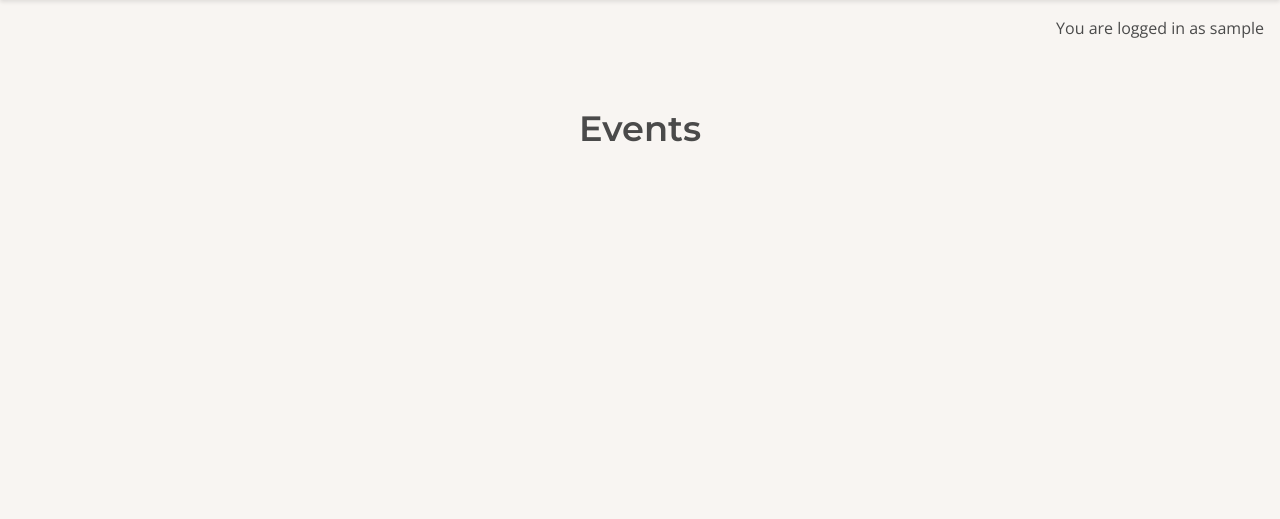
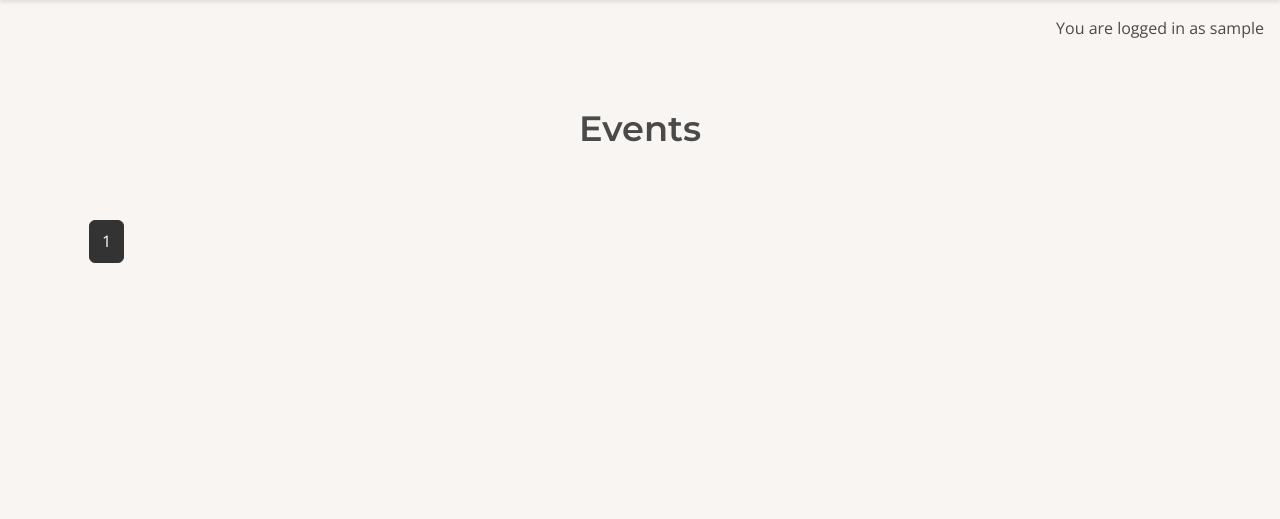
Before and after one commit to LorealCI/eventure, a Django app: page /event/ in a window 1280 px wide. Shown: the part 86-605 px from the top of the page. Run offline with Django 5.2, Linux system fonts and the light colour scheme; the visitor is signed in with stand-in values (Sample User, id 1); data that the repository does not hold is empty; some libraries are stand-ins or nearby versions.

Commit message:
added pagination

```diff
--- a/events/templates/events/event_list.html
+++ b/events/templates/events/event_list.html
@@ -41,5 +41,32 @@
         </div>
         {% endfor %}
     </div>
+    <div class="pagination">
+        <ul class="pagination justify-content-center">
+            {% if events.has_previous %}
+                <li class="page-item">
+                    <a class="page-link" href="?page={{ events.previous_page_number }}">&laquo; Previous</a>
+                </li>
+            {% endif %}
+
+            {% for num in events.paginator.page_range %}
+                {% if events.number == num %}
+                    <li class="page-item active">
+                        <span class="page-link">{{ num }}</span>
+                    </li>
+                {% else %}
+                    <li class="page-item">
+                        <a class="page-link" href="?page={{ num }}">{{ num }}</a>
+                    </li>
+                {% endif %}
+            {% endfor %}
+
+            {% if events.has_next %}
+                <li class="page-item">
+                    <a class="page-link" href="?page={{ events.next_page_number }}">Next &raquo;</a>
+                </li>
+            {% endif %}
+        </ul>
+    </div>
 </div>
 {% endblock %}
--- a/events/views.py
+++ b/events/views.py
@@ -1,11 +1,12 @@
 from django.shortcuts import render, get_object_or_404, redirect
 from django.views import generic
 from django.contrib.auth.decorators import login_required, user_passes_test
+from django.core.paginator import Paginator, EmptyPage, PageNotAnInteger
 import requests
 from django.http import JsonResponse
 from django.contrib import messages
 from .models import Event, RSVP
-from .forms import EventForm  # Form for creating events
+from .forms import EventForm
 
 
 # Create your views here.
@@ -19,6 +20,16 @@
 # View to display all events.
 def event_list(request):
     events = Event.objects.filter(is_active=True).order_by('start_time')  # Shows the active events.
+    paginator = Paginator(events, 8)  # Show 8 events per page
+
+    page = request.GET.get('page')  # Get the page number from the query parameters
+    try:
+        events = paginator.page(page)
+    except PageNotAnInteger:
+        events = paginator.page(1)  # If page is not an integer, deliver the first page
+    except EmptyPage:
+        events = paginator.page(paginator.num_pages)  # If page is out of range, deliver the last page
+
     return render(request, 'events/event_list.html', {'events': events})
 
 
--- a/static/css/style.css
+++ b/static/css/style.css
@@ -208,6 +208,38 @@
     display: flex;
     align-items: center;
 }
+
+/* Pagination */
+.pagination {
+    margin-top: 20px;
+    text-align: center;
+}
+
+.pagination .page-item {
+    display: inline-block;
+    margin: 0 5px;
+}
+
+.pagination .page-link {
+    display: inline-block;
+    padding: 8px 12px;
+    color: #333;
+    text-decoration: none;
+    border: 1px solid #ddd;
+    border-radius: 4px;
+    transition: background-color 0.3s ease;
+}
+
+.pagination .page-link:hover {
+    background-color: #f4f4f4;
+}
+
+.pagination .page-item.active .page-link {
+    background-color: #333;
+    color: #fff;
+    border-color: #333;
+}
+
 /* About Us Page*/
 
 .about {
```
